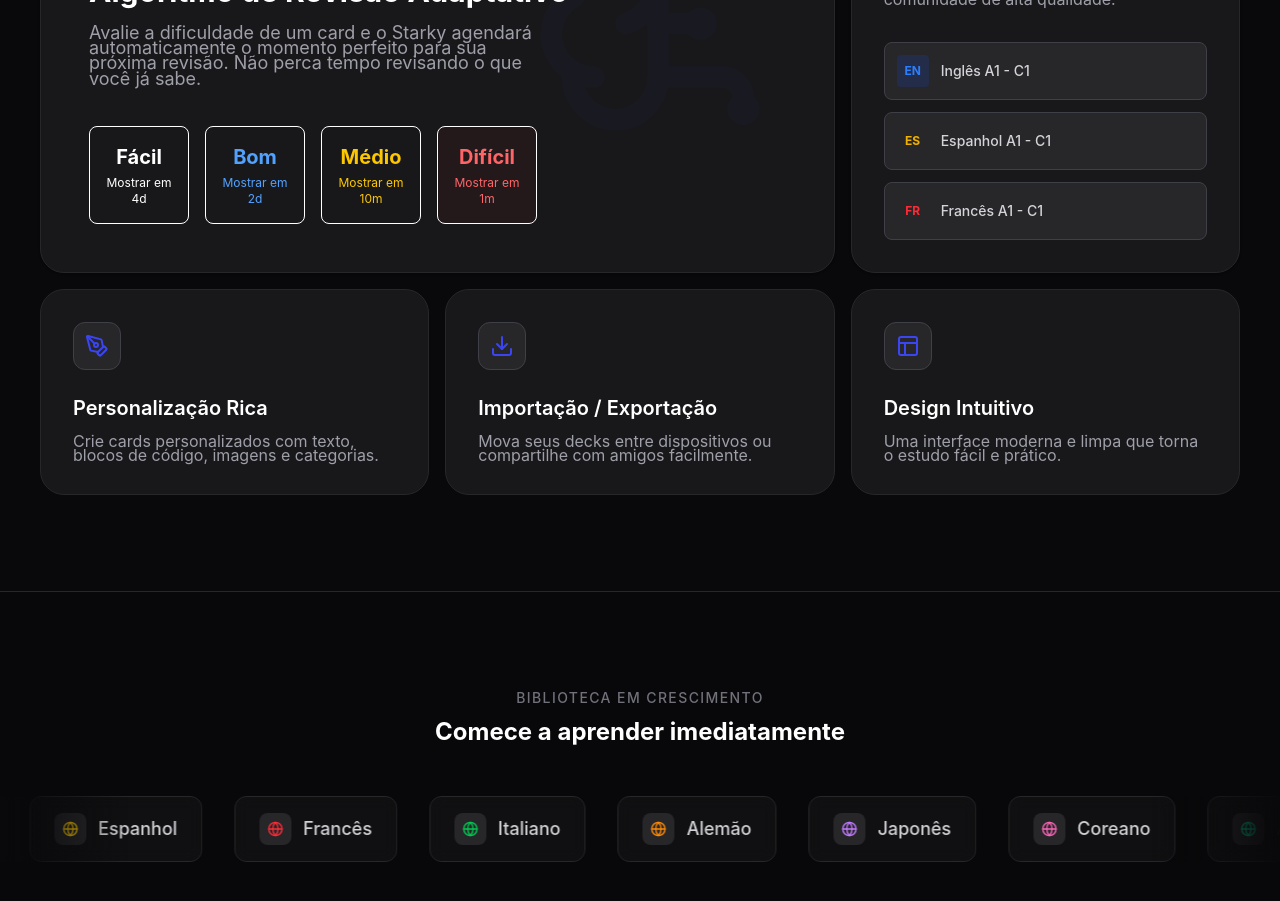
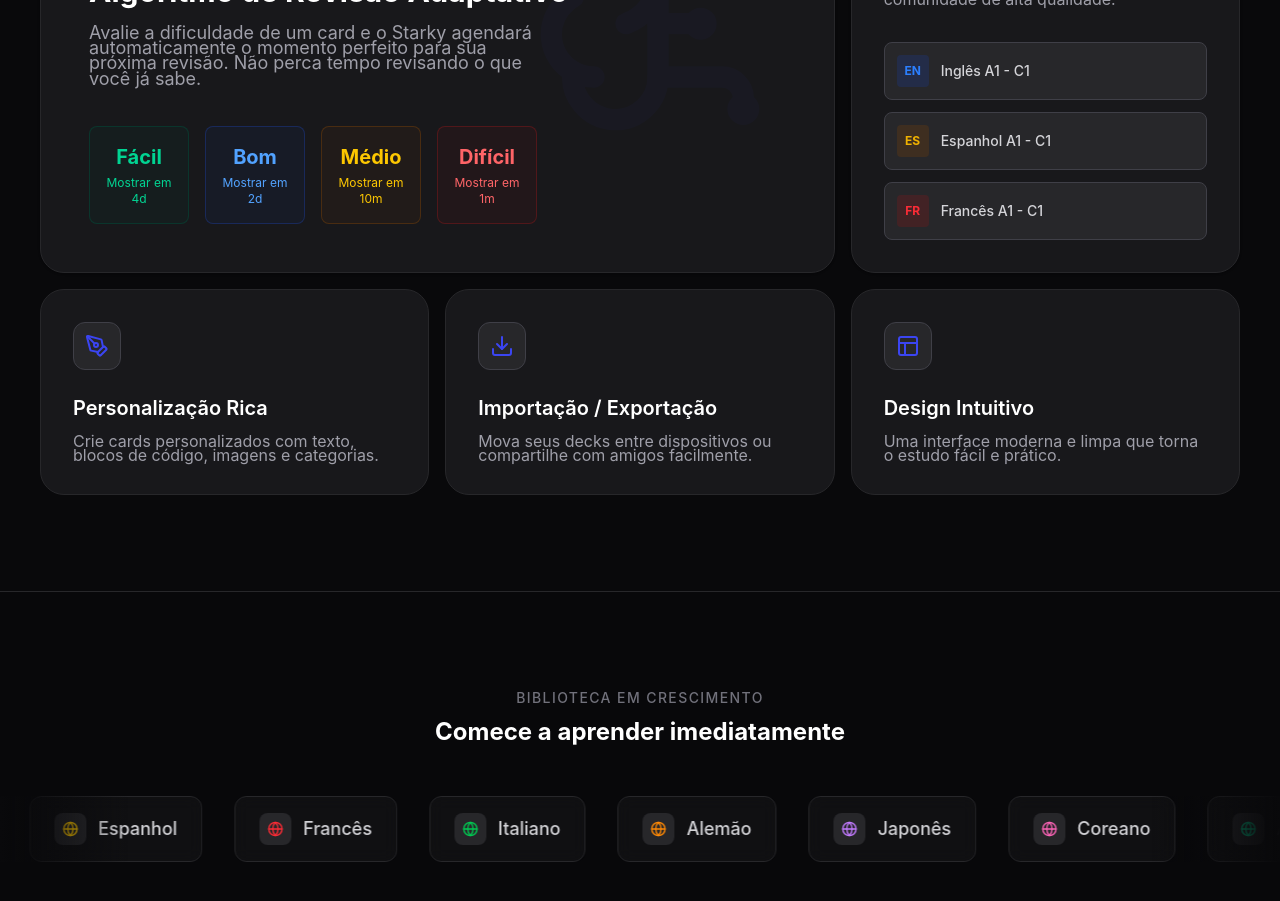
Before and after one commit to felipesoarws/starky, a React (Vite) app: page / in a window 1280 px wide. Shown: the part 1820-2721 px from the top of the page. Built offline with nearby package versions, Linux system fonts and the light colour scheme; no server answers; a web font is replaced by a local one.

Commit message:
fix: features colors and icon in password input

```diff
--- a/src/components/Features.tsx
+++ b/src/components/Features.tsx
@@ -81,22 +81,22 @@ const Features = () => {
 
               <div className="mt-10 grid grid-cols-2 gap-4 max-w-md lg:grid-cols-4">
                 {[
-                  { label: "Fácil", color: "green", time: "em 4d" },
-                  { label: "Bom", color: "blue", time: "em 2d" },
-                  { label: "Médio", color: "yellow", time: "em 10m" },
-                  { label: "Difícil", color: "red", time: "em 1m" }
+                  { label: "Fácil", bg: "bg-emerald-900/10", border: "border-emerald-900/50", text: "text-emerald-400", time: "em 4d" },
+                  { label: "Bom", bg: "bg-blue-900/10", border: "border-blue-900/50", text: "text-blue-400", time: "em 2d" },
+                  { label: "Médio", bg: "bg-yellow-900/10", border: "border-yellow-900/50", text: "text-yellow-400", time: "em 10m" },
+                  { label: "Difícil", bg: "bg-red-900/10", border: "border-red-900/50", text: "text-red-400", time: "em 1m" }
                 ].map((item, idx) => (
                   <motion.div
                     key={item.label}
                     initial={{ opacity: 0, scale: 0.8 }}
                     whileInView={{ opacity: 1, scale: 1 }}
                     transition={{ delay: 0.5 + idx * 0.1 }}
-                    className={`bg-${item.color}-900/10 p-4 rounded-lg border border-${item.color}-900/50 text-center`}
+                    className={`${item.bg} p-4 rounded-lg border ${item.border} text-center`}
                   >
-                    <div className={`text-xl font-bold text-${item.color}-400 mb-1`}>
+                    <div className={`text-xl font-bold ${item.text} mb-1`}>
                       {item.label}
                     </div>
-                    <div className={`text-xs text-${item.color}-400`}>Mostrar {item.time}</div>
+                    <div className={`text-xs ${item.text}`}>Mostrar {item.time}</div>
                   </motion.div>
                 ))}
               </div>
@@ -124,15 +124,15 @@ const Features = () => {
 
             <div className="mt-6 space-y-3">
               {[
-                { lang: "EN", color: "blue", text: "Inglês A1 - C1" },
-                { lang: "ES", color: "yellow", text: "Espanhol A1 - C1" },
-                { lang: "FR", color: "red", text: "Francês A1 - C1" }
+                { lang: "EN", bg: "bg-blue-900/30", text: "text-blue-500", label: "Inglês A1 - C1" },
+                { lang: "ES", bg: "bg-yellow-900/30", text: "text-yellow-500", label: "Espanhol A1 - C1" },
+                { lang: "FR", bg: "bg-red-900/30", text: "text-red-500", label: "Francês A1 - C1" }
               ].map((deck) => (
                 <div key={deck.lang} className="p-3 bg-zinc-800 border border-zinc-700 rounded-lg flex items-center gap-3">
-                  <div className={`w-8 h-8 rounded bg-${deck.color}-900/30 flex items-center justify-center text-${deck.color}-500 font-bold text-xs`}>
+                  <div className={`w-8 h-8 rounded ${deck.bg} flex items-center justify-center ${deck.text} font-bold text-xs`}>
                     {deck.lang}
                   </div>
-                  <div className="text-sm font-medium text-zinc-300">{deck.text}</div>
+                  <div className="text-sm font-medium text-zinc-300">{deck.label}</div>
                 </div>
               ))}
             </div>
--- a/src/pages/Login.tsx
+++ b/src/pages/Login.tsx
@@ -176,7 +176,7 @@ function Login() {
                       <button
                         type="button"
                         onClick={() => setShowPassword(!showPassword)}
-                        className="absolute right-3 top-1/2 -translate-y-[.22rem] text-zinc-400 hover:text-white transition-colors"
+                        className="absolute right-3 top-1/2 -translate-y-[.4rem] text-zinc-400 hover:text-white transition-colors"
                       >
                         {showPassword ? <EyeOff className="w-4 h-4" /> : <Eye className="w-4 h-4" />}
                       </button>
```
